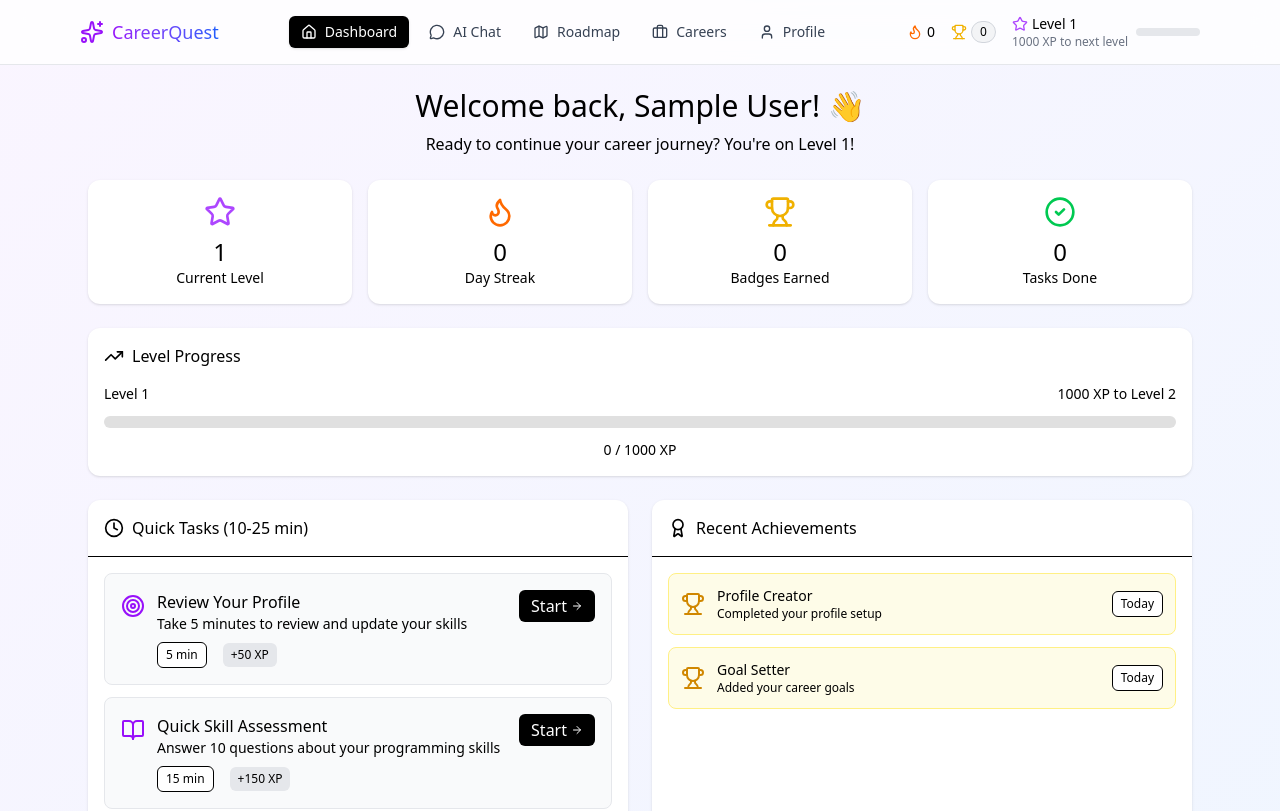
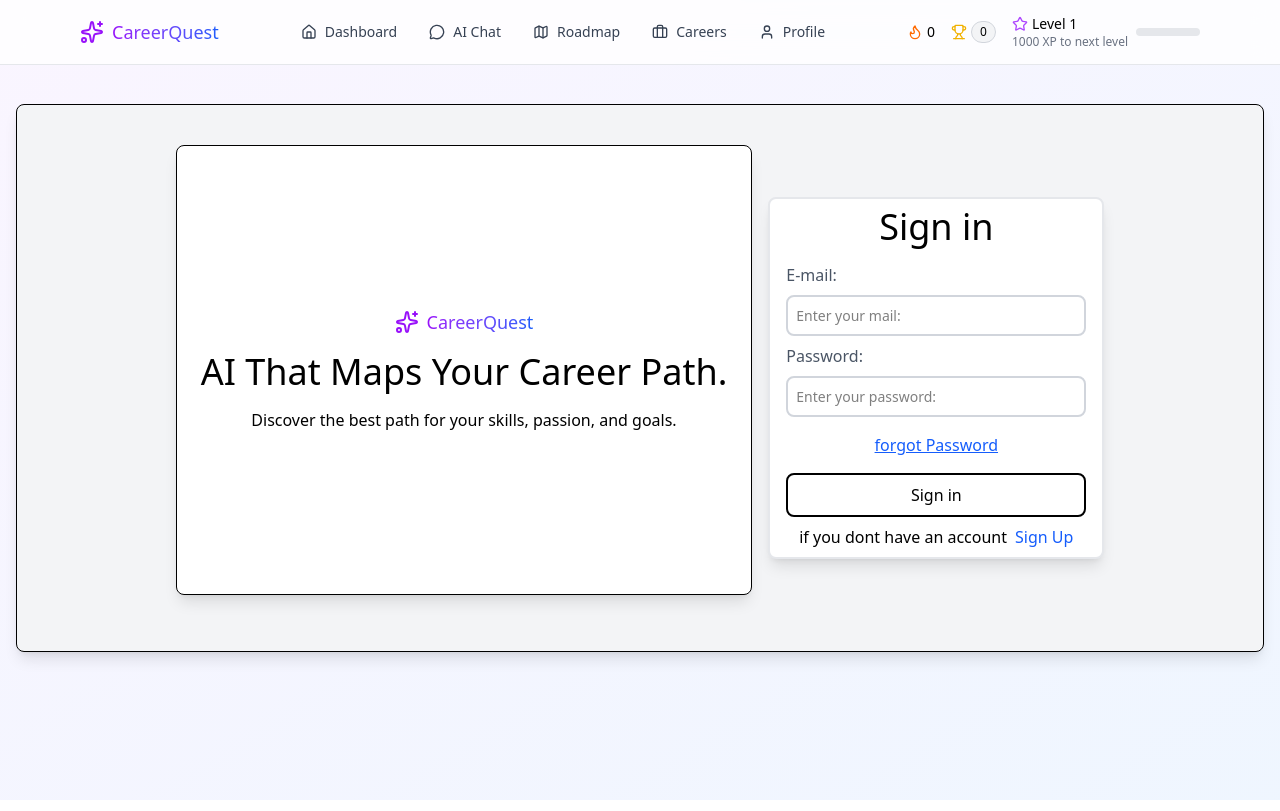
Before and after one commit to maruthishalivahana/carrer_advisor_project, a React (Vite) app in the folder frontend/: page /auth in a window 1280 px wide. Shown: the top 811 px of the page. Built offline with nearby package versions, Linux system fonts and the light colour scheme; sample sign-in values are in the browser's storage.

Commit message:
add auth component

```diff
--- a/frontend/src/App.jsx
+++ b/frontend/src/App.jsx
@@ -1,30 +1,187 @@
-// import { useState } from 'react'
-// import reactLogo from './assets/react.svg'
-// import viteLogo from '/vite.svg'
-// import './App.css'
-// import React from 'react'
 
-// import React, { useState, useEffect } from 'react';
-// import { OnboardingFlow } from './components/OnboardingFlow';
-// import { Dashboard } from './components/Dashboard';
-// import { CareerRecommendations } from './components/CareerRecommendations';
-// import { LearningRoadmap } from './components/LearningRoadmap';
-// import { UserProfile } from './components/UserProfile';
-// import { ChatInterface } from './components/ChatInterface';
+// import React, { useState, useEffect } from "react";
+// import { Dashboard } from "./components/Dashboard";
+// import { ChatInterface } from "./components/ChatInterface";
+// import { LearningRoadmap } from "./components/LearningRoadmap";
+// import { CareerRecommendations } from "./components/CareerRecommendations";
+// import { UserProfile } from "./components/UserProfile";
+// import { Navigation } from "./components/Navigation";
+// import { OnboardingFlow } from "./components/OnboardingFlow";
+
+// // ✅ Use react-hot-toast instead of sonner
+// import toast, { Toaster } from "react-hot-toast";
+
+// export default function App() {
+//   const [currentScreen, setCurrentScreen] = useState("onboarding");
+//   const [userProfile, setUserProfile] = useState(null);
+//   const [userProgress, setUserProgress] = useState({
+//     level: 1,
+//     xp: 0,
+//     streak: 0,
+//     badges: [],
+//     completedTasks: [],
+//   });
+
+//   // Load user data from localStorage on app start
+//   useEffect(() => {
+//     const savedProfile = localStorage.getItem("userProfile");
+//     const savedProgress = localStorage.getItem("userProgress");
+
+//     if (savedProfile) {
+//       setUserProfile(JSON.parse(savedProfile));
+//       setCurrentScreen("dashboard");
+//     }
+
+//     if (savedProgress) {
+//       setUserProgress(JSON.parse(savedProgress));
+//     }
+//   }, []);
+
+//   // Save user data to localStorage whenever it changes
+//   useEffect(() => {
+//     if (userProfile) {
+//       localStorage.setItem("userProfile", JSON.stringify(userProfile));
+//     }
+//   }, [userProfile]);
+
+//   useEffect(() => {
+//     localStorage.setItem("userProgress", JSON.stringify(userProgress));
+//   }, [userProgress]);
+
+//   // Handlers
+//   const handleOnboardingComplete = (profile) => {
+//     setUserProfile(profile);
+//     setCurrentScreen("dashboard");
+//     toast.success("Welcome aboard! 🚀");
+//   };
+
+//   const handleTaskComplete = (taskId, xpReward) => {
+//     setUserProgress((prev) => {
+//       const newXp = prev.xp + xpReward;
+//       const newLevel = Math.floor(newXp / 1000) + 1;
+//       const leveledUp = newLevel > prev.level;
+
+//       if (leveledUp) {
+//         toast.success(`🎉 Congrats! You reached Level ${newLevel}`);
+//       } else {
+//         toast.success(`+${xpReward} XP earned!`);
+//       }
+
+//       return {
+//         ...prev,
+//         xp: newXp,
+//         level: newLevel,
+//         completedTasks: [...prev.completedTasks, taskId],
+//         streak: prev.streak + 1,
+//         badges: leveledUp
+//           ? [...prev.badges, `Level ${newLevel} Achiever`]
+//           : prev.badges,
+//       };
+//     });
+//   };
+
+//   const handleUpdateProfile = (updatedProfile) => {
+//     setUserProfile(updatedProfile);
+//     toast.success("Profile updated ✅");
+//   };
+
+//   const handleResetProfile = () => {
+//     localStorage.removeItem("userProfile");
+//     localStorage.removeItem("userProgress");
+
+//     setUserProfile(null);
+//     setUserProgress({
+//       level: 1,
+//       xp: 0,
+//       streak: 0,
+//       badges: [],
+//       completedTasks: [],
+//     });
+
+//     setCurrentScreen("onboarding");
+//     toast("Profile reset. Starting fresh 🔄");
+//   };
+
+//   // Onboarding first
+//   if (!userProfile) {
+//     return (
+//       <div className="min-h-screen bg-gradient-to-br from-purple-50 to-blue-50">
+//         <OnboardingFlow onComplete={handleOnboardingComplete} />
+//         <Toaster position="top-right" />
+//       </div>
+//     );
+//   }
+
+//   return (
+//     <div className="min-h-screen bg-gradient-to-br from-purple-50 to-blue-50">
+//       {/* Global Navigation */}
+//       <Navigation
+//         currentScreen={currentScreen}
+//         onScreenChange={setCurrentScreen}
+//         userProgress={userProgress}
+//       />
+
+//       {/* Screens */}
+//       <main className="pt-16 px-4">
+//         {currentScreen === "dashboard" && (
+//           <Dashboard
+//             userProfile={userProfile}
+//             userProgress={userProgress}
+//             onTaskComplete={handleTaskComplete}
+//           />
+//         )}
+
+//         {currentScreen === "chat" && (
+//           <ChatInterface
+//             userProfile={userProfile}
+//             userProgress={userProgress}
+//           />
+//         )}
+
+//         {currentScreen === "roadmap" && (
+//           <LearningRoadmap
+//             userProfile={userProfile}
+//             userProgress={userProgress}
+//             onTaskComplete={handleTaskComplete}
+//           />
+//         )}
+
+//         {currentScreen === "careers" && (
+//           <CareerRecommendations userProfile={userProfile} />
+//         )}
+
+//         {currentScreen === "profile" && (
+//           <UserProfile
+//             userProfile={userProfile}
+//             userProgress={userProgress}
+//             onUpdateProfile={handleUpdateProfile}
+//             onResetProfile={handleResetProfile}
+//           />
+//         )}
+//       </main>
+
+//       {/* ✅ Hot Toast Toaster */}
+//       <Toaster position="top-right" />
+//     </div>
+//   );
+// }
+
+
 import React, { useState, useEffect } from "react";
+import { BrowserRouter as Router, Routes, Route, Navigate } from "react-router-dom";
+
+import Auth from "./components/Auth";
+import { OnboardingFlow } from "./components/OnboardingFlow";
 import { Dashboard } from "./components/Dashboard";
 import { ChatInterface } from "./components/ChatInterface";
 import { LearningRoadmap } from "./components/LearningRoadmap";
 import { CareerRecommendations } from "./components/CareerRecommendations";
 import { UserProfile } from "./components/UserProfile";
 import { Navigation } from "./components/Navigation";
-import { OnboardingFlow } from "./components/OnboardingFlow";
 
-// ✅ Use react-hot-toast instead of sonner
 import toast, { Toaster } from "react-hot-toast";
 
 export default function App() {
-  const [currentScreen, setCurrentScreen] = useState("onboarding");
   const [userProfile, setUserProfile] = useState(null);
   const [userProgress, setUserProgress] = useState({
     level: 1,
@@ -34,22 +191,16 @@ export default function App() {
     completedTasks: [],
   });
 
-  // Load user data from localStorage on app start
+  // Load user data on mount
   useEffect(() => {
     const savedProfile = localStorage.getItem("userProfile");
     const savedProgress = localStorage.getItem("userProgress");
 
-    if (savedProfile) {
-      setUserProfile(JSON.parse(savedProfile));
-      setCurrentScreen("dashboard");
-    }
-
-    if (savedProgress) {
-      setUserProgress(JSON.parse(savedProgress));
-    }
+    if (savedProfile) setUserProfile(JSON.parse(savedProfile));
+    if (savedProgress) setUserProgress(JSON.parse(savedProgress));
   }, []);
 
-  // Save user data to localStorage whenever it changes
+  // Save profile & progress
   useEffect(() => {
     if (userProfile) {
       localStorage.setItem("userProfile", JSON.stringify(userProfile));
@@ -63,7 +214,6 @@ export default function App() {
   // Handlers
   const handleOnboardingComplete = (profile) => {
     setUserProfile(profile);
-    setCurrentScreen("dashboard");
     toast.success("Welcome aboard! 🚀");
   };
 
@@ -110,71 +260,116 @@ export default function App() {
       completedTasks: [],
     });
 
-    setCurrentScreen("onboarding");
     toast("Profile reset. Starting fresh 🔄");
   };
 
-  // Onboarding first
-  if (!userProfile) {
   return (
+    <Router>
       <div className="min-h-screen bg-gradient-to-br from-purple-50 to-blue-50">
-        <OnboardingFlow onComplete={handleOnboardingComplete} />
-        <Toaster position="top-right" />
-      </div>
-    );
-  }
-
-  return (
-    <div className="min-h-screen bg-gradient-to-br from-purple-50 to-blue-50">
-      {/* Global Navigation */}
+        {/* Show nav only if user is onboarded */}
+        {userProfile && (
           <Navigation
-        currentScreen={currentScreen}
-        onScreenChange={setCurrentScreen}
             userProgress={userProgress}
           />
+        )}
 
-      {/* Screens */}
         <main className="pt-16 px-4">
-        {currentScreen === "dashboard" && (
+          <Routes>
+            {/* Public route */}
+            <Route path="/auth" element={<Auth />} />
+
+            {/* Onboarding - only if not onboarded */}
+            <Route
+              path="/onboarding"
+              element={
+                !userProfile ? (
+                  <OnboardingFlow onComplete={handleOnboardingComplete} />
+                ) : (
+                  <Navigate to="/dashboard" replace />
+                )
+              }
+            />
+
+            {/* Protected routes */}
+            <Route
+              path="/dashboard"
+              element={
+                userProfile ? (
                   <Dashboard
                     userProfile={userProfile}
                     userProgress={userProgress}
                     onTaskComplete={handleTaskComplete}
                   />
-        )}
+                ) : (
+                  <Navigate to="/auth" replace />
+                )
+              }
+            />
 
-        {currentScreen === "chat" && (
+            <Route
+              path="/chat"
+              element={
+                userProfile ? (
                   <ChatInterface
                     userProfile={userProfile}
                     userProgress={userProgress}
                   />
-        )}
+                ) : (
+                  <Navigate to="/auth" replace />
+                )
+              }
+            />
 
-        {currentScreen === "roadmap" && (
+            <Route
+              path="/roadmap"
+              element={
+                userProfile ? (
                   <LearningRoadmap
                     userProfile={userProfile}
                     userProgress={userProgress}
                     onTaskComplete={handleTaskComplete}
                   />
-        )}
+                ) : (
+                  <Navigate to="/auth" replace />
+                )
+              }
+            />
 
-        {currentScreen === "careers" && (
+            <Route
+              path="/careers"
+              element={
+                userProfile ? (
                   <CareerRecommendations userProfile={userProfile} />
-        )}
+                ) : (
+                  <Navigate to="/auth" replace />
+                )
+              }
+            />
 
-        {currentScreen === "profile" && (
+            <Route
+              path="/profile"
+              element={
+                userProfile ? (
                   <UserProfile
                     userProfile={userProfile}
                     userProgress={userProgress}
                     onUpdateProfile={handleUpdateProfile}
                     onResetProfile={handleResetProfile}
                   />
-        )}
+                ) : (
+                  <Navigate to="/auth" replace />
+                )
+              }
+            />
+
+            {/* Default: redirect */}
+            <Route path="*" element={<Navigate to="/auth" replace />} />
+          </Routes>
         </main>
 
-      {/* ✅ Hot Toast Toaster */}
         <Toaster position="top-right" />
       </div>
+    </Router>
   );
 }
 
--- /dev/null
+++ b/frontend/src/components/Auth.jsx
@@ -0,0 +1,72 @@
+import React from 'react'
+import { Sparkles } from "lucide-react";
+import { useState } from 'react'
+import { useNavigate } from 'react-router-dom';
+
+function Auth() {
+
+    const [Issignup, setIsSignup] = useState(false)
+    function handleOnchange(e) {
+        e.preventDefault()
+    }
+
+    const navigate = useNavigate();
+
+    const handleAuthAction = (e) => {
+        e.preventDefault();
+        // TODO: add real authentication logic
+        navigate("/onboarding"); // ✅ go to onboarding
+    };
+    return (
+        <>
+            <div className='auth-container lg:flex items-center lg:mt-10  justify-center border w-full  p-10 gap-4 rounded-lg shadow-lg bg-gray-100 '>
+                <div className='left-part border  h-[450px] items-center  gap-4 flex flex-col justify-center p-6  sm:mb-4 rounded-lg shadow-lg bg-white'>
+                    <div className="flex items-center gap-2">
+                        <Sparkles className="w-6 h-6 text-purple-600" />
+                        <span className="text-lg font-medium bg-gradient-to-r from-purple-600 to-blue-600 bg-clip-text text-transparent">
+                            CareerQuest
+                        </span>
+                    </div>
+                    <h1 className='headline text-4xl'>AI That Maps Your Career Path.</h1>
+                    <p className='tagline '>Discover the best path for your skills, passion, and goals.</p>
+                </div>
+                <div>
+
+                    <form action="" className='flex flex-col border-2 border-gray-200 p-2  w-full rounded-lg shadow-lg bg-white'>
+                        <h1 className=' text-center pb-4 text-4xl'> {Issignup ? "Signup" : "Sign in"}</h1>
+                        {Issignup && (
+                            <>
+
+                                <label htmlFor="name" className=' ml-2 text-gray-600'>Fullname:</label>
+                                <input type="text" name='name' className='  text-[14px] p-2 rounded-lg m-2 border-2 border-gray-300 lg:w-[300px]  focus:outline-0' placeholder='Enter your name:' />
+                            </>
+                        )}
+                        <label htmlFor="email" className=' ml-2  text-gray-600'>E-mail:</label>
+                        <input type="email" name='email' className=' p-2  text-[14px] rounded-lg m-2 border-2 border-gray-300 lg:w-[300px]  focus:outline-0' placeholder='Enter your mail:' />
+                        <label htmlFor="password" className=' ml-2 text-gray-600'>Password:</label>
+                        <input type="password" name='password' className=' p-2 text-[14px] rounded-lg m-2 border-2 border-gray-300 lg:w-[300px]  focus:outline-0' placeholder='Enter your password:' />
+                        {!Issignup && <p className='text-center text-blue-600 underline cursor-pointer m-2'>forgot Password</p>}
+                        <button type='button' className=' border-2 border-black text-black p-2 rounded-lg m-2 hover:bg-black hover:text-white hover:transition-shadow cursor-pointer'
+                            onChange={handleOnchange}
+                            onClick={handleAuthAction}
+                        > {Issignup ? "Signup" : "Sign in"}</button>
+                        <p className='text-center gap-2'>{Issignup ? "if you have a account" : "if you dont have an account"}
+                            <span
+                                onClick={() => {
+                                    setIsSignup(!Issignup)
+
+                                }}
+                                className="text-blue-600  cursor-pointer  ml-2"
+                            >
+                                {Issignup ? "Sign In" : "Sign Up"}
+                            </span>
+                        </p>
+                    </form>
+                </div>
+            </div>
+        </>
+
+    )
+}
+
+export default Auth
--- a/frontend/src/main.jsx
+++ b/frontend/src/main.jsx
@@ -3,9 +3,10 @@ import React from 'react'
 import { createRoot } from 'react-dom/client'
 import './index.css'
 import App from './App.jsx'
-
+import Auth from './components/Auth.jsx'
 createRoot(document.getElementById('root')).render(
   <StrictMode>
     <App />
+    {/* <Auth /> */}
   </StrictMode>,
 )
```
Lines whose indentation alone changed are shown as unchanged.
